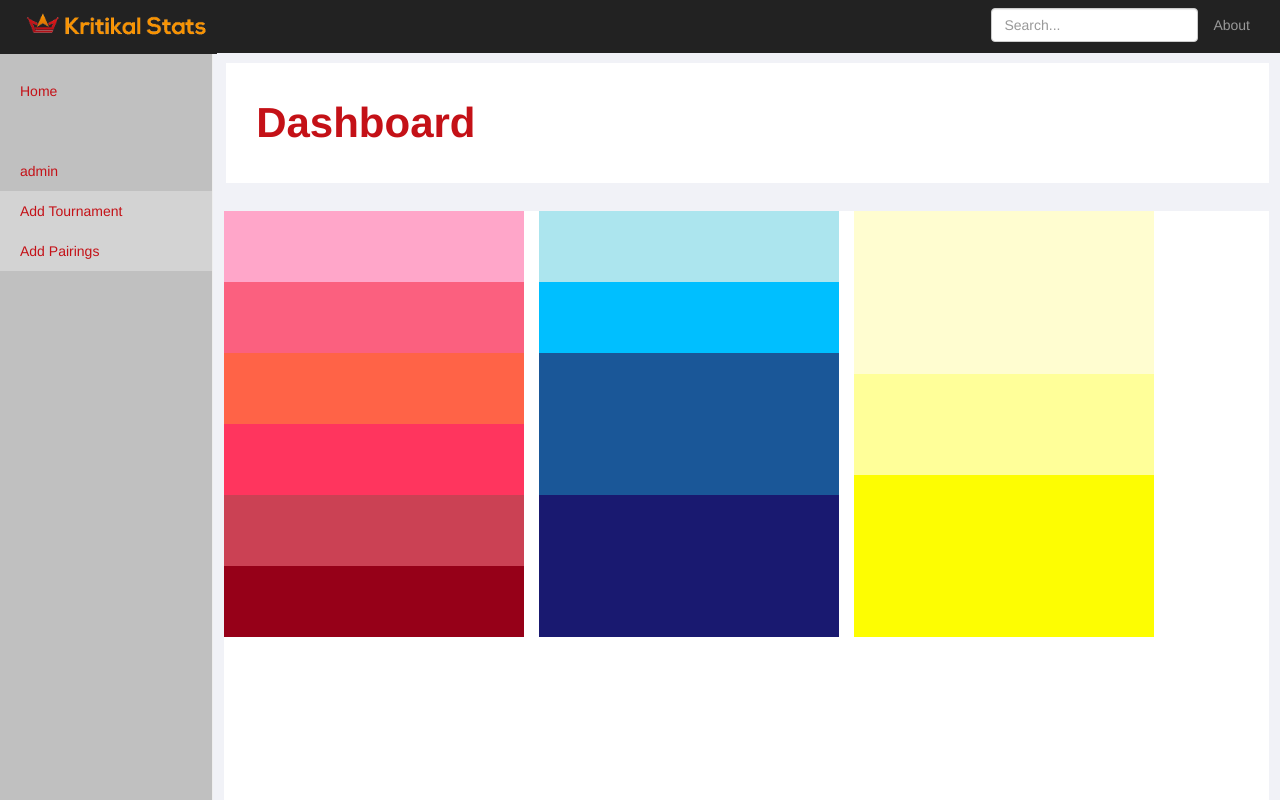
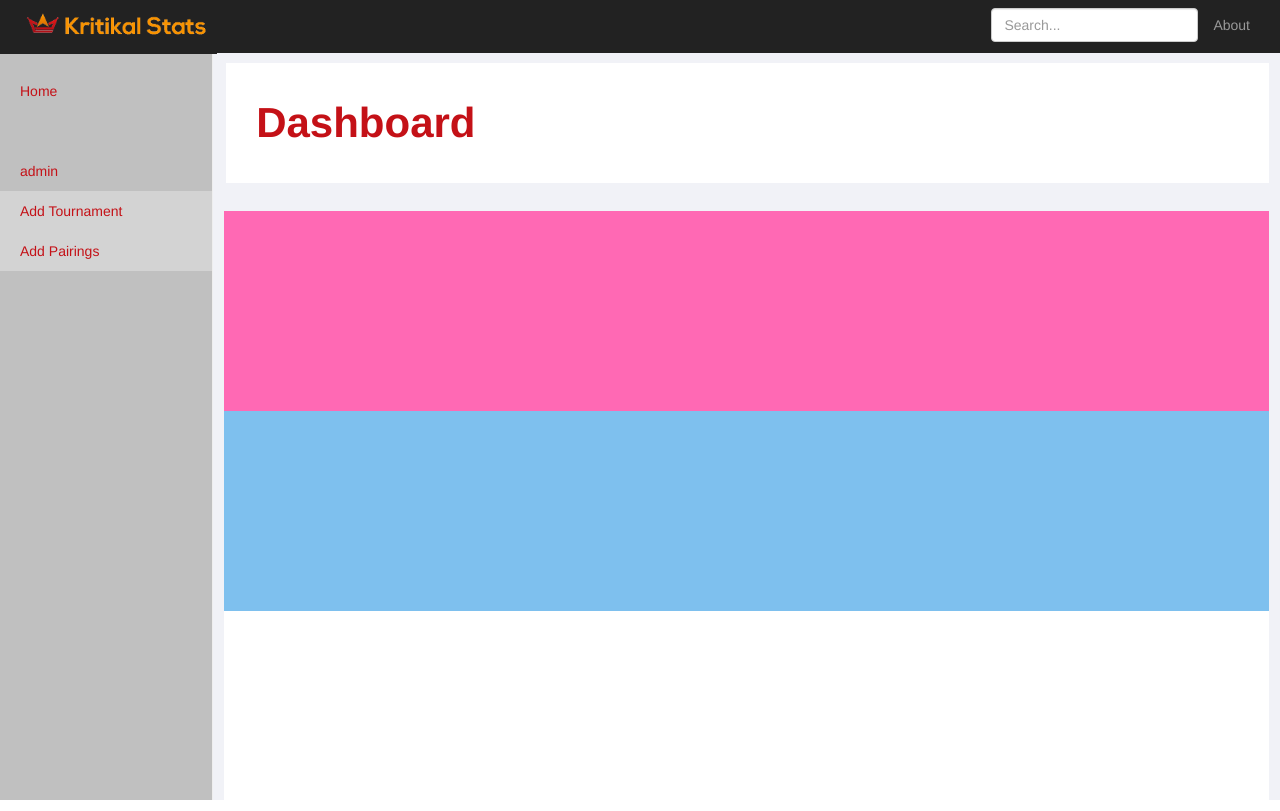
Before and after one commit to rnvarma/KritikalStats, a Django app: template debate/templates/dashboard.html in a window 1280 px wide. Run offline with Django 3.2, Linux system fonts and the light colour scheme; the template is opened without the code that fills it, so the values that code supplies are empty; parts of the project's set-up code (start-up, migrations or seed data) failed here and were passed over; some libraries are stand-ins or nearby versions.

Commit message:
dashboard

```diff
--- a/debate/static/css/tourney_dashboard.css
+++ b/debate/static/css/tourney_dashboard.css
@@ -1,107 +1,17 @@
-.kritikal-info {
+.top-half {
 	position: relative;
-	height: 426px;
-	width: 300px;
+	height: 200px;
+	width: 100%;
 	background-color:#ff69b4;
 	float:left;
-	margin-right: 15px;
+	margin-right: 2%;
 }
 
-.competition-info {
+
+.bottom-half {
 	position: relative;
-	height: 426px;
-	width: 300px;
+	height: 200px;
+	width: 100%;
 	background-color:#7ec0ee;
 	float:left;
-	margin-right: 15px;
 }
-
-.history-info {
-	position: relative;
-	height: 426px;
-	width: 300px;
-	background-color:#FF4500;
-	float:left;
-	margin-right: 15px;
-}
-
-.kritikal-info-round {
-	position: relative;
-	height: 71px;
-	background-color: #FFA6C9;
-}
-
-.kritikal-info-date {
-	position: relative;
-	height: 71px;
-	background-color: #FB607F;
-}
-
-.kritikal-info-location {
-	position: relative;
-	height: 71px;
-	background-color: #FF6347;
-}
-
-.kritikal-info-deadline {
-	position: relative;
-	height: 71px;
-	background-color: #FF355E;
-}
-
-.kritikal-info-host {
-	position: relative;
-	height: 71px;
-	background-color: #CB4154;
-}
-
-.kritikal-info-conflicting {
-	position: relative;
-	height: 71px;
-	background-color: #960018;
-}
-
-.competition-info-entered {
-	position: relative;
-	height: 71px;
-	background-color: #ACE5EE;
-}
-
-.competition-info-break {
-	position: relative;
-	height:71px;
-	background-color: #00BFFF;
-
-}
-
-.competition-info-bidded-teams {
-	position: relative;
-	height:142px;
-	background-color: #1A5798;
-
-}
-
-.competition-info-schools-attending {
-	position: relative;
-	height:142px;
-	background-color:  #191970;
-
-}
-
-.history-info-logo{
-	position:relative;
-	height: 163px;
-	background-color: #FFFDD0;
-}
-
-.history-info-history{
-	position:relative;
-	height:101px;
-	background-color: #FFFF99;
-}
-
-.history-info-updates{
-	position:relative;
-	height:162px;
-	background-color: #FDFD02;
-}
--- a/debate/templates/dashboard.html
+++ b/debate/templates/dashboard.html
@@ -12,27 +12,13 @@
   <div class = "form_after_header_grey"></div>
   <div class = "full_page">
 
-  	<div class="kritikal-info">
-      <div class="kritikal-info-round"></div>
-      <div class="kritikal-info-date"></div>
-      <div class="kritikal-info-location"></div>
-      <div class="kritikal-info-deadline"></div>
-      <div class="kritikal-info-host"></div>
-      <div class="kritikal-info-conflicting"></div>
+
+  	<div class="top-half">
     </div>
 
-    <div class="competition-info">
-      <div class="competition-info-entered"></div>
-      <div class="competition-info-break"></div>
-      <div class="competition-info-bidded-teams"></div>
-      <div class="competition-info-schools-attending"></div>
+    <div class="bottom-half">
     </div>
 
-    <div class="history-info">
-      <div class="history-info-logo"></div>
-      <div class="history-info-history"></div>
-      <div class="history-info-updates"></div>
-    </div>
 
   </div>
 
```
